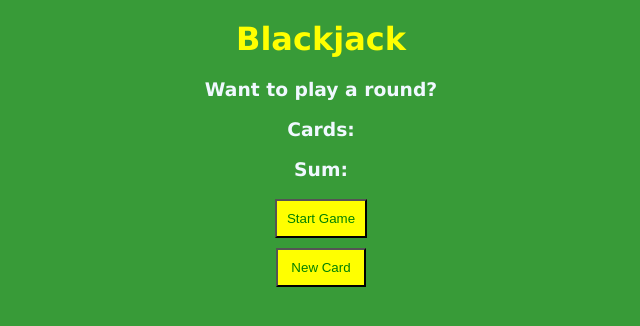
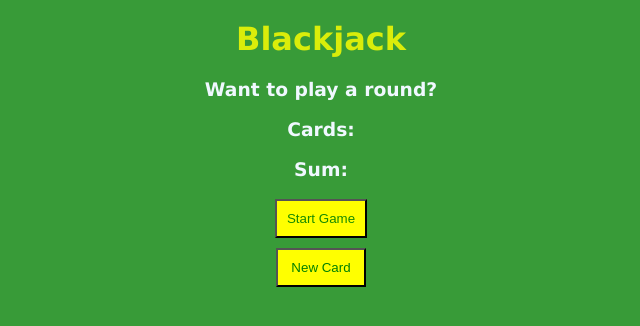
Before and after one commit to ZohilRahimzai/BlackJackGameJS, a plain HTML site: page GAme/index.html in a window 1280 px wide. Shown: the whole page, without its empty margins (319-959 px from the left). Drawn offline with Linux system fonts and the light colour scheme.

Commit message:
UI Updated

```diff
--- a/GAme/index.css
+++ b/GAme/index.css
@@ -18,7 +18,7 @@ body {
 
 #two {
 
-    color: yellow;
+    color: rgba(255, 255, 0, 0.815);
 
 }
 
@@ -26,7 +26,7 @@ body {
 
 #but {
 
-    color: green;
+    color: rgba(0, 128, 0, 0.918);
     background-color: yellow;
     padding: 10px;
 
```
